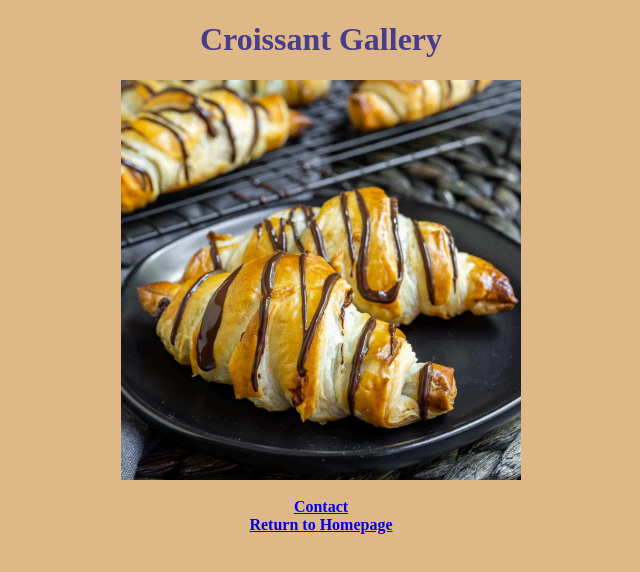
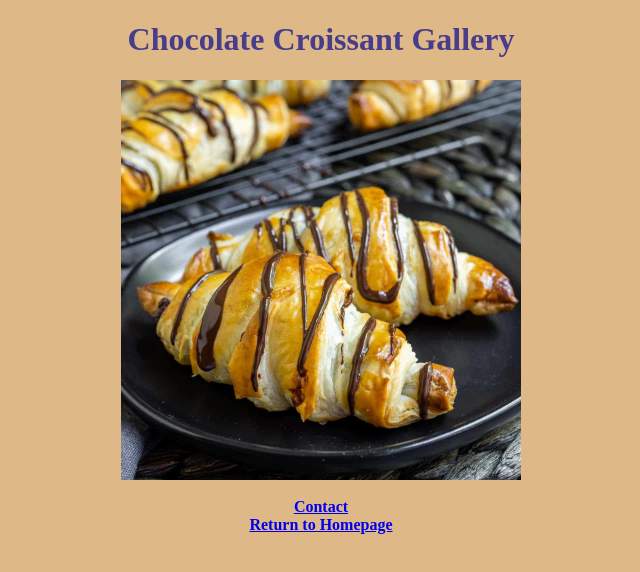
Before and after one commit to rygarner/Croissant, a plain HTML site: page photo.html in a window 1280 px wide. Shown: the whole page, without its empty margins (319-959 px from the left). Drawn offline with Linux system fonts and the light colour scheme.

Commit message:
heading update

```diff
--- a/photo.html
+++ b/photo.html
@@ -9,7 +9,7 @@
     <title>Gallery - ChocolateCroissants.com</title>
 </head>
 <body>
-    <h1>Croissant Gallery</h1>
+    <h1>Chocolate Croissant Gallery</h1>
     <img src="img/Easy-Chocolate-Croissant_IG-3.jpg" alt="Croissant with chocolate drizzle" width="400">
     <br>
     <footer>
```
